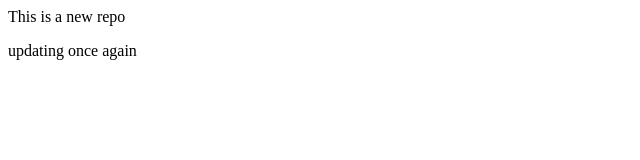
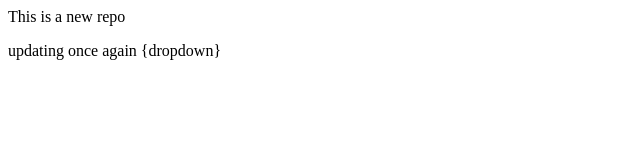
Before and after one commit to sarvesh-raikar-git/localrepo, a plain HTML site: page index.html in a window 1280 px wide. Shown: the full height of the page, 0-640 px from the left. Drawn offline with Linux system fonts and the light colour scheme.

Commit message:
add dropdown only

```diff
--- a/index.html
+++ b/index.html
@@ -1,2 +1,2 @@
 <p>This is a new repo<p>
-<p>updating once again<p>
+<p>updating once again {dropdown}<p>
```
